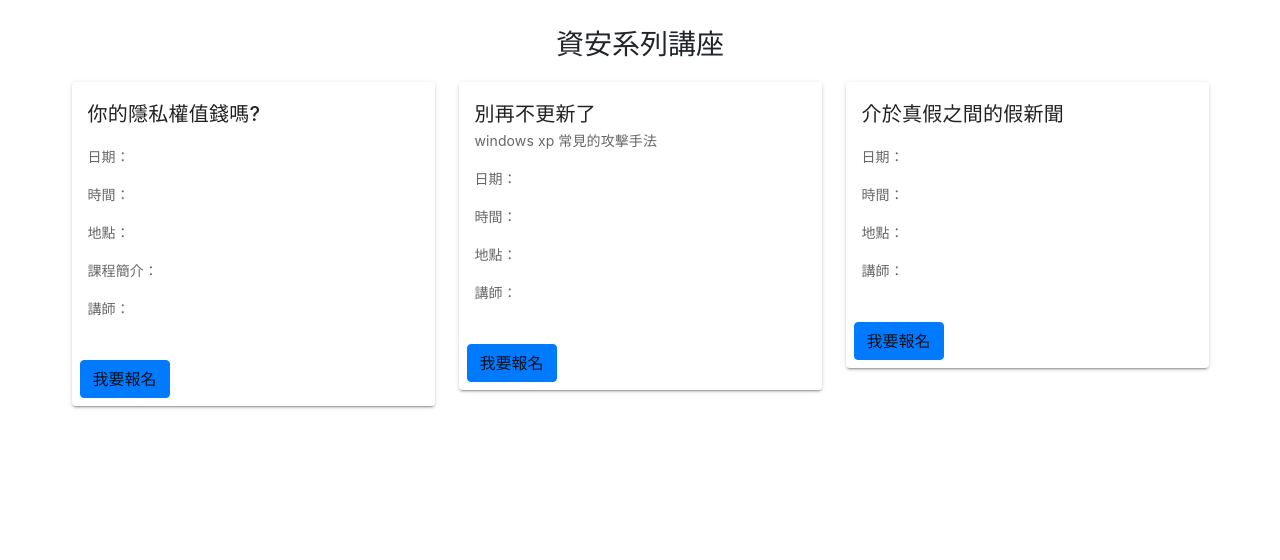
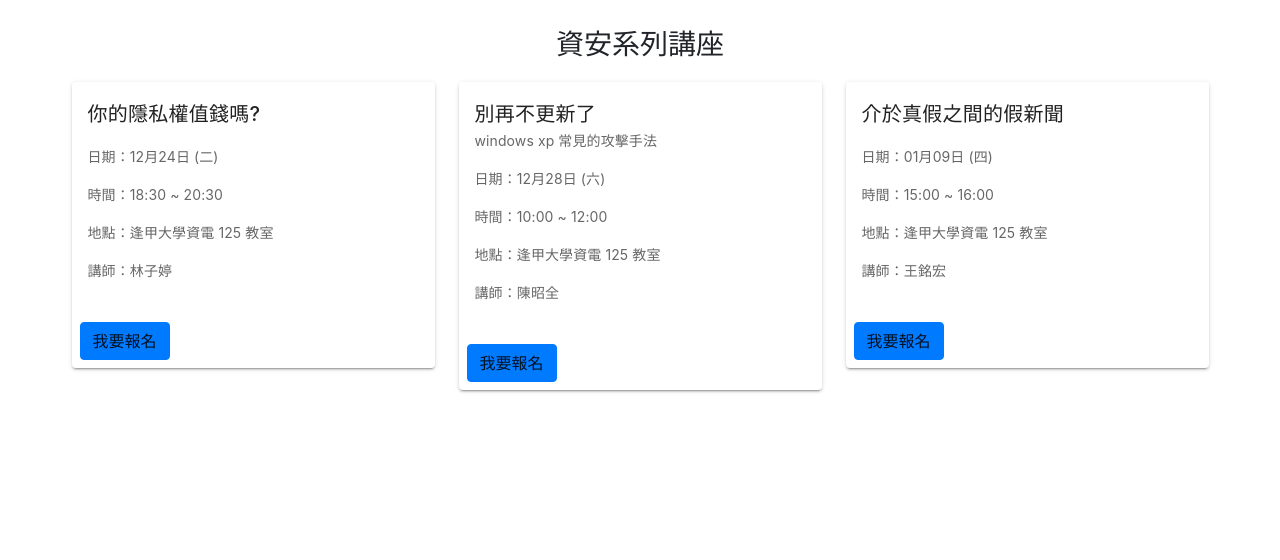
Before and after one commit to D0683497/Knowledge, a Django app: page /act/ in a window 1280 px wide. Shown: the part 56-616 px from the top of the page. Run offline with Django 3.2, Linux system fonts and the light colour scheme; some libraries are stand-ins or nearby versions.

Commit message:
新增一些資訊

```diff
--- a/act/templates/act.html
+++ b/act/templates/act.html
@@ -17,14 +17,13 @@
                             <v-card>
                                 <v-card-title>你的隱私權值錢嗎?</v-card-title>
                                 <v-card-text>
-                                    <p>日期：</p>
-                                    <p>時間：</p>
-                                    <p>地點：</p>
-                                    <p>課程簡介：</p>
-                                    <p>講師：</p>
+                                    <p>日期：12月24日 (二)</p>
+                                    <p>時間：18:30 ~ 20:30</p>
+                                    <p>地點：逢甲大學資電 125 教室</p>
+                                    <p>講師：林子婷</p>
                                 </v-card-text>
                                 <v-card-actions>
-                                    <a class="btn btn-primary" href="#" role="button">我要報名</a>
+                                    <a class="btn btn-primary" target="_blank" href="https://hackersir.kktix.cc/events/isweek-1" role="button">我要報名</a>
                                 </v-card-actions>
                             </v-card>
                         </v-item>
@@ -35,13 +34,13 @@
                                 <v-card-title>別再不更新了</v-card-title>
                                 <v-card-subtitle>windows xp 常見的攻擊手法</v-card-subtitle>
                                 <v-card-text>
-                                    <p>日期：</p>
-                                    <p>時間：</p>
-                                    <p>地點：</p>
-                                    <p>講師：</p>
+                                    <p>日期：12月28日 (六)</p>
+                                    <p>時間：10:00 ~ 12:00</p>
+                                    <p>地點：逢甲大學資電 125 教室</p>
+                                    <p>講師：陳昭全</p>
                                 </v-card-text>
                                 <v-card-actions>
-                                    <a class="btn btn-primary" href="#" role="button">我要報名</a>
+                                    <a class="btn btn-primary" target="_blank" href="https://hackersir.kktix.cc/events/isweek-2" role="button">我要報名</a>
                                 </v-card-actions>
                             </v-card>
                         </v-item>
@@ -51,13 +50,13 @@
                             <v-card>
                                 <v-card-title>介於真假之間的假新聞</v-card-title>
                                 <v-card-text>
-                                    <p>日期：</p>
-                                    <p>時間：</p>
-                                    <p>地點：</p>
-                                    <p>講師：</p>
+                                    <p>日期：01月09日 (四)</p>
+                                    <p>時間：15:00 ~ 16:00</p>
+                                    <p>地點：逢甲大學資電 125 教室</p>
+                                    <p>講師：王銘宏</p>
                                 </v-card-text>
                                 <v-card-actions>
-                                    <a class="btn btn-primary" href="#" role="button">我要報名</a>
+                                    <a class="btn btn-primary" target="_blank" href="https://hackersir.kktix.cc/events/isweek-3" role="button">我要報名</a>
                                 </v-card-actions>
                             </v-card>
                         </v-item>
```
Also changed, not shown: info/templates/108.html (+39 -11 lines).
